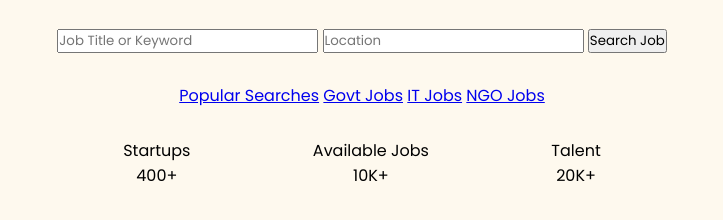
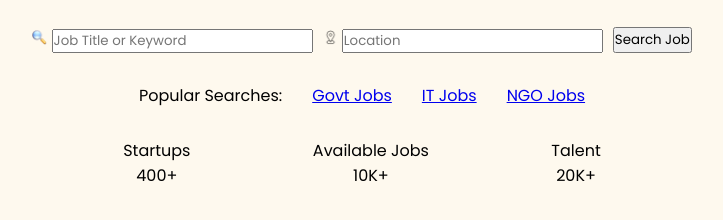
Before and after one commit to Fcunha70/Git, a plain HTML site: page index.html in a window 1280 px wide. Shown: the part 332-552 px from the top of the page, without its empty margins (278-1001 px from the left). Drawn offline with Linux system fonts and the light colour scheme.

Commit message:
importacao de imagens

```diff
--- a/index.html
+++ b/index.html
@@ -1,28 +1,38 @@
 <!DOCTYPE html>
 <html lang="en">
+
 <head>
     <meta charset="UTF-8">
     <meta name="viewport" content="width=device-width, initial-scale=1.0">
     <title>Document</title>
     <link rel="stylesheet" href="style.css">
     <link rel="preconnect" href="https://fonts.googleapis.com">
-<link rel="preconnect" href="https://fonts.gstatic.com" crossorigin>
-<link href="https://fonts.googleapis.com/css2?family=Poppins:ital,wght@0,100;0,200;0,300;0,400;0,500;0,600;0,700;0,800;0,900;1,100;1,200;1,300;1,400;1,500;1,600;1,700;1,800;1,900&display=swap" rel="stylesheet">
+    <link rel="preconnect" href="https://fonts.gstatic.com" crossorigin>
+    <link
+        href="https://fonts.googleapis.com/css2?family=Poppins:ital,wght@0,100;0,200;0,300;0,400;0,500;0,600;0,700;0,800;0,900;1,100;1,200;1,300;1,400;1,500;1,600;1,700;1,800;1,900&display=swap"
+        rel="stylesheet">
 </head>
+
 <body>
     <div class="container">
 
-                <h1>Find the <b>Right Job</b> For You</h1>
+        <h1>Find the <b>Right Job</b> For You</h1>
         <div class="busca-trabalho">
-            <input type="text" placeholder="Job Title or Keyword">
-            <input type="text" placeholder="Location">
+            <div>
+                <img src="Images/search.png" alt="search">
+                <input type="text" placeholder="Job Title or Keyword">
+            </div>
+            <div>
+                <img src="Images/location.png">
+                <input type="text" placeholder="Location">
+            </div>
             <button>Search Job</button>
         </div>
         <div class="tipos-jobs">
-            <a href="www.globo.com">Popular Searches</a>
-            <a href="www.google.com">Govt Jobs</a>
-            <a href="www.yahoo.com">IT Jobs</a>
-            <a href="www.uol.com.br">NGO Jobs</a>
+            <p>Popular Searches:</p>
+            <a target="_blank" href="https://google.com">Govt Jobs</a>
+            <a target="blank" href="https://www.yahoo.com">IT Jobs</a>
+            <a target="blank" href="https://www.uol.com.br">NGO Jobs</a>
         </div>
         <div class="KPI">
             <div class="kpi-filho">
@@ -41,4 +51,5 @@
     </div>
 
 </body>
+
 </html>
--- a/style.css
+++ b/style.css
@@ -30,3 +30,17 @@ html, .container, body {
 b {
     color: #025bc9;
 }
+
+.tipos-jobs{
+    display:flex;
+    gap: 30px;
+}
+
+.busca-trabalho img {
+    width: 15px;
+}
+
+.busca-trabalho {
+    display: flex;
+    gap: 10px;
+}
```
Also changed, not shown: Images/location.png (added), Images/search.png (added).
